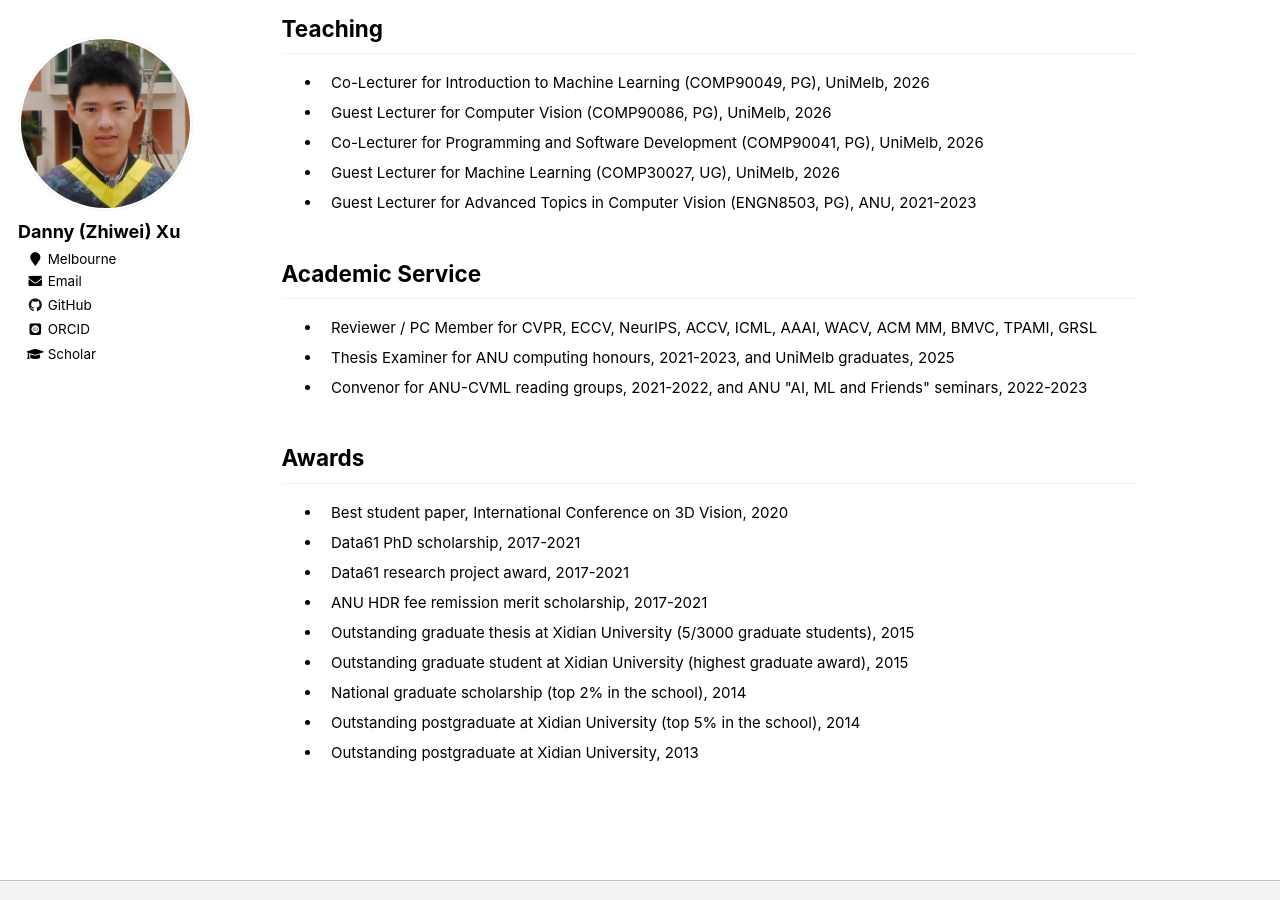
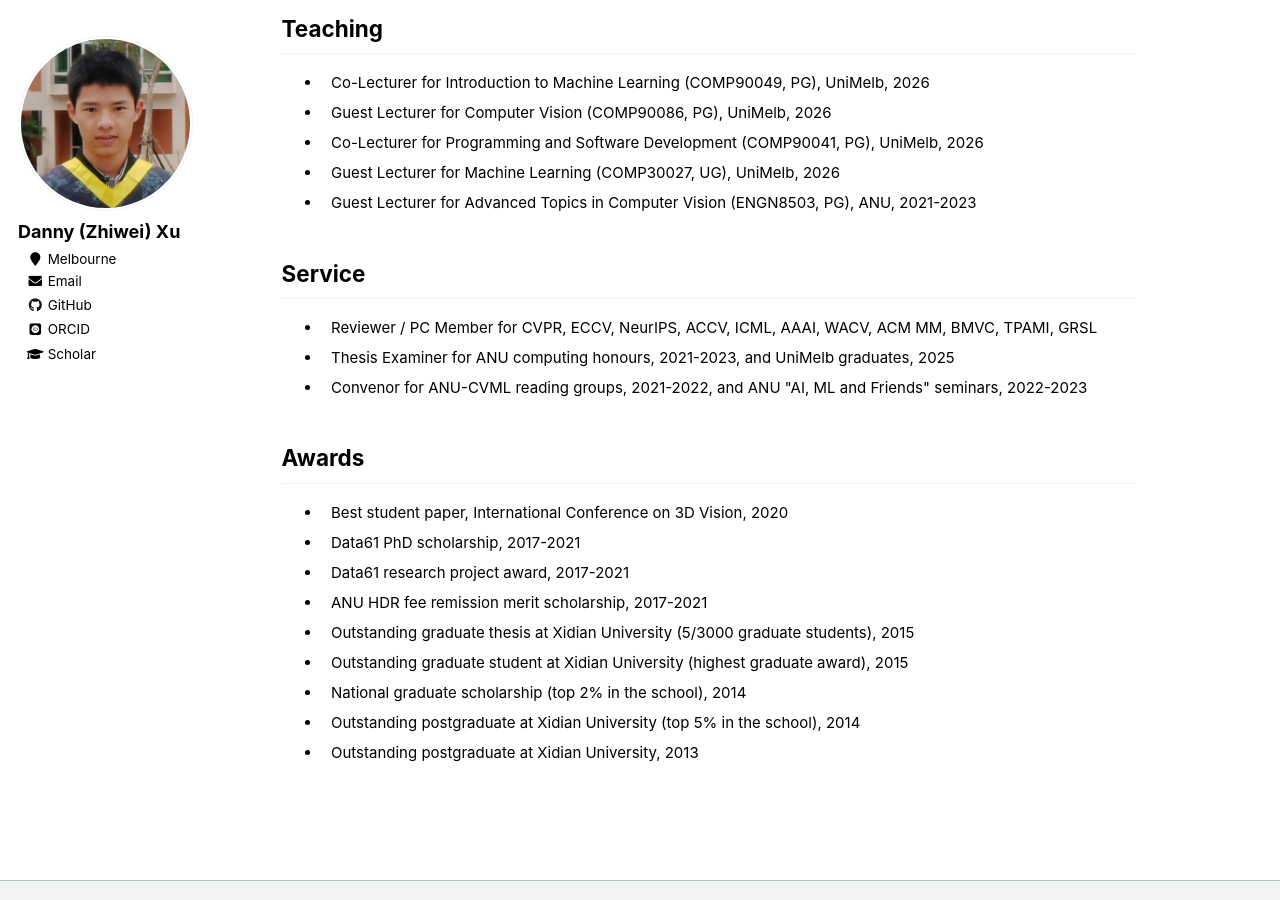
Before and after one commit to zwxu064/zwxu064.github.io, a Jekyll site: the page built from _pages/about.html, in a window 1280 px wide and 900 px high, scrolled down 3320 px. Built offline with Jekyll 4.4.1, drawn with Linux system fonts in a browser that asks for light colours; some web fonts are replaced.

Commit message:
Update about.html

```diff
--- a/_pages/about.html
+++ b/_pages/about.html
@@ -491,7 +491,7 @@ ul{li{padding-inline-start: 1ch;}}
     <li><div>Guest Lecturer for Advanced Topics in Computer Vision (ENGN8503, PG), ANU, 2021-2023</div>
   </ul>
 
-<h2 id="service">Academic Service</h2>
+<h2 id="service">Service</h2>
   <ul>
     <li><div>Reviewer / PC Member for CVPR, ECCV, NeurIPS, ACCV, ICML, AAAI, WACV, ACM MM, BMVC, TPAMI, GRSL</div>
 	<li><div>Thesis Examiner for ANU computing honours, 2021-2023, and UniMelb graduates, 2025</div>
```
